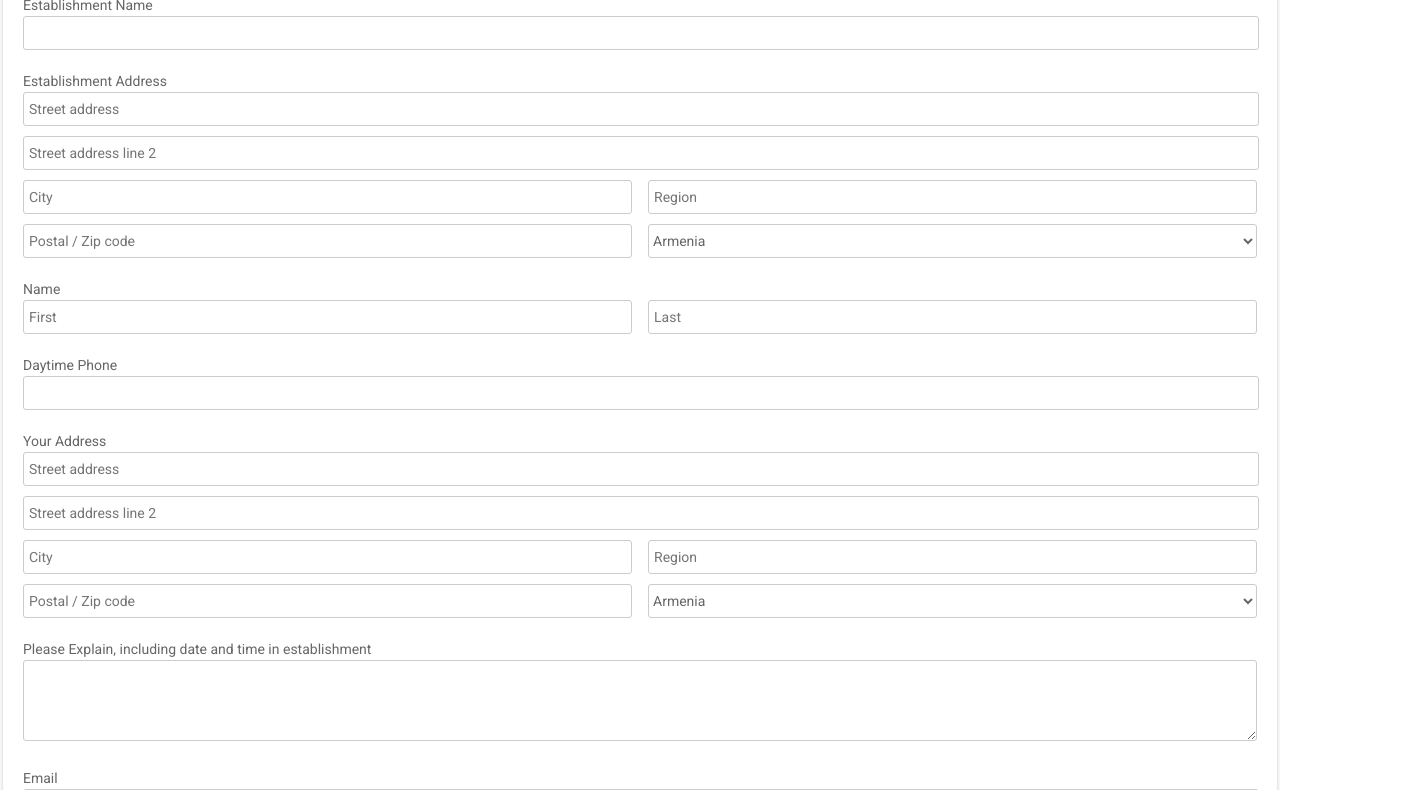
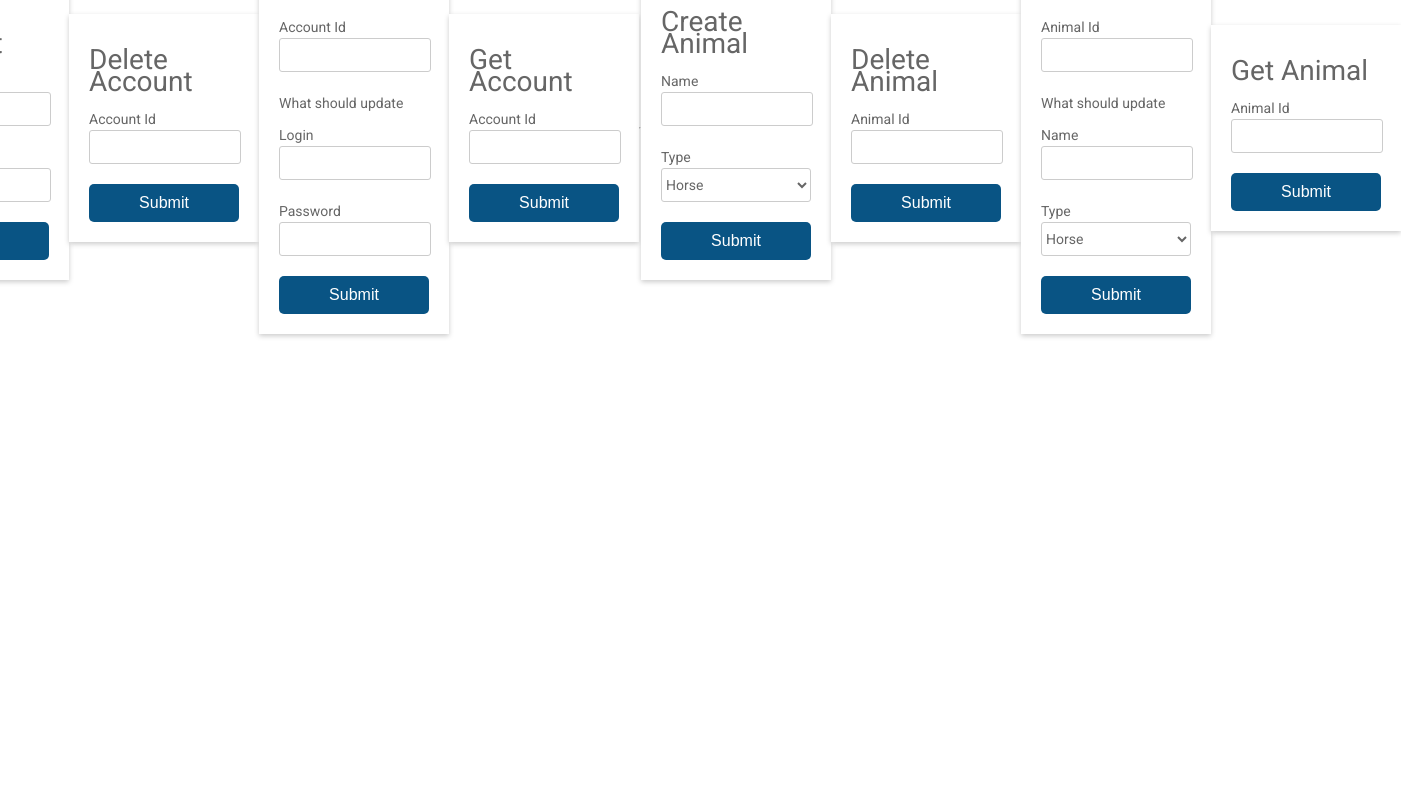
Before and after one commit to Astrateia/nodejslabs, a website: page static/home.html in a window 1280 px wide. Shown: the part 81-871 px from the top of the page, 1401 px wide, since content can reach past the window. After the commit the page ends 800 px from the top, so only its background shows below. Drawn offline with Linux system fonts and the light colour scheme.

Commit message:
finish crud

```diff
--- a/static/home.html
+++ b/static/home.html
@@ -2,10 +2,26 @@
 <html>
 
 <head>
-    <title>Restaurant Complaint Form</title>
+    <title>Home</title>
     <link href="https://fonts.googleapis.com/css?family=Roboto:300,400,500,700" rel="stylesheet">
     <link rel="stylesheet" href="https://use.fontawesome.com/releases/v5.5.0/css/all.css"
         integrity="sha384-B4dIYHKNBt8Bc12p+WXckhzcICo0wtJAoU8YZTY5qE0Id1GSseTk6S+L3BlXeVIU" crossorigin="anonymous">
+    <script>
+        function request(method, url, formId) {
+            var http = new XMLHttpRequest();
+            http.open(method, url, true);
+            http.setRequestHeader("Content-type", "application/json");
+            const formData = new FormData(document.getElementById(formId));
+            let params = {};
+            for (var pair of formData.entries()) {
+                params[pair[0]] = pair[1];
+            }
+            http.send(JSON.stringify(params));
+            http.onload = () => {
+                alert(JSON.stringify(http.responseText, null, 2));
+            }
+        }
+    </script>
     <style>
         html,
         body {
@@ -107,94 +123,110 @@
         button:hover {
             background-color: #0666a3;
         }
-
-        @media (min-width: 568px) {
-
-            .name-item,
-            .city-item {
-                display: flex;
-                flex-wrap: wrap;
-                justify-content: space-between;
-            }
-
-            .name-item input,
-            .city-item input {
-                width: calc(50% - 20px);
-            }
-
-            .city-item select {
-                width: calc(50% - 8px);
-            }
-        }
     </style>
 </head>
 
 <body>
     <div class="testbox">
-        <form action="/">
-            <h1>Restaurant Complaint Form</h1>
+        <form id="account-create" onsubmit="return false;">
+            <h1>Create Account</h1>
             <div class="item">
-                <p>Establishment Name</p>
+                <p>Login</p>
+                <input type="login" name="login" required />
+            </div>
+            <div class="item">
+                <p>Password</p>
+                <input type="password" name="password" required />
+            </div>
+            <button onclick="request('POST', '/account/create', 'account-create')">Submit</button>
+        </form>
+        <form id="account-delete" onsubmit="return false;">
+            <h1>Delete Account</h1>
+            <div class="item">
+                <p>Account Id</p>
+                <input type="number" name="id" required />
+            </div>
+            <button onclick="request('POST', '/account/delete', 'account-delete')">Submit</button>
+        </form>
+        <form id="account-update" onsubmit="return false;">
+            <h1>Update Account</h1>
+            <div class="item">
+                <p>Account Id</p>
+                <input type="number" name="id" required />
+            </div>
+            <p>What should update</p>
+            <div class="item">
+                <p>Login</p>
+                <input type="text" name="login" />
+            </div>
+            <div class="item">
+                <p>Password</p>
+                <input type="text" name="password" />
+            </div>
+            <button onclick="request('POST', '/account/update', 'account-update')">Submit</button>
+        </form>
+        <form id="account-get" onsubmit="request('POST', '/account/get', 'account-get'); return false;">
+            <h1>Get Account</h1>
+            <div class="item">
+                <p>Account Id</p>
+                <input type="number" name="id" required />
+            </div>
+            <button>Submit</button>
+        </form>
+        <hr />
+
+        <form id="animal-create" onsubmit="return false;">
+            <h1>Create Animal</h1>
+            <div class="item">
+                <p>Name</p>
+                <input type="text" name="name" required />
+            </div>
+            <div class="item">
+                <p>Type</p>
+                <select name="type" required>
+                    <option value="horse">Horse</option>
+                    <option value="dog">Dog</option>
+                    <option value="cat">Cat</option>
+                </select>
+            </div>
+            <button onclick="request('POST', '/animal/create', 'animal-create')">Submit</button>
+        </form>
+        <form id="animal-delete" onsubmit="return false;">
+            <h1>Delete Animal</h1>
+            <div class="item">
+                <p>Animal Id</p>
+                <input type="number" name="id" required />
+            </div>
+            <button onclick="request('POST', '/animal/delete', 'animal-delete')">Submit</button>
+        </form>
+        <form id="animal-update" onsubmit="return false;">
+            <h1>Update Animal</h1>
+            <div class="item">
+                <p>Animal Id</p>
+                <input type="number" name="id" required />
+            </div>
+            <p>What should update</p>
+            <div class="item">
+                <p>Name</p>
                 <input type="text" name="name" />
             </div>
             <div class="item">
-                <p>Establishment Address</p>
-                <input type="text" name="name" placeholder="Street address" />
-                <input type="text" name="name" placeholder="Street address line 2" />
-                <div class="city-item">
-                    <input type="text" name="name" placeholder="City" />
-                    <input type="text" name="name" placeholder="Region" />
-                    <input type="text" name="name" placeholder="Postal / Zip code" />
-                    <select>
-                        <option value="">Country</option>
-                        <option value="1">Russia</option>
-                        <option value="2">Germany</option>
-                        <option value="3">France</option>
-                        <option value="4" selected>Armenia</option>
-                        <option value="5">USA</option>
-                    </select>
-                </div>
+                <p>Type</p>
+                <select name="type">
+                    <option value="horse">Horse</option>
+                    <option value="dog">Dog</option>
+                    <option value="cat">Cat</option>
+                </select>
             </div>
+            <button onclick="request('POST', '/animal/delete', 'animal-delete')">Submit</button>
+        </form>
+        <form id="animal-get" onsubmit="return false;">
+            <h1>Get Animal</h1>
             <div class="item">
-                <p>Name</p>
-                <div class="name-item">
-                    <input type="text" name="name" placeholder="First" />
-                    <input type="text" name="name" placeholder="Last" />
-                </div>
+                <p>Animal Id</p>
+                <input type="number" name="id" required />
             </div>
-            <div class="item">
-                <p>Daytime Phone</p>
-                <input type="text" name="name" />
-            </div>
-            <div class="item">
-                <p>Your Address</p>
-                <input type="text" name="name" placeholder="Street address" />
-                <input type="text" name="name" placeholder="Street address line 2" />
-                <div class="city-item">
-                    <input type="text" name="name" placeholder="City" />
-                    <input type="text" name="name" placeholder="Region" />
-                    <input type="text" name="name" placeholder="Postal / Zip code" />
-                    <select>
-                        <option value="">Country</option>
-                        <option value="1">Russia</option>
-                        <option value="2">Germany</option>
-                        <option value="3">France</option>
-                        <option value="4" selected>Armenia</option>
-                        <option value="5">USA</option>
-                    </select>
-                </div>
-            </div>
-            <div class="item">
-                <p>Please Explain, including date and time in establishment</p>
-                <textarea rows="5"></textarea>
-            </div>
-            <div class="item">
-                <p>Email</p>
-                <input type="text" name="name" />
-            </div>
-            <div class="btn-block">
-                <button type="submit" href="/">SEND</button>
-            </div>
+            <button onclick="request('POST', '/animal/get', 'animal-get')">Submit</button>
         </form>
     </div>
 </body>
```
Also changed, not shown: index.js (+56 -2 lines), .eslintrc.json.
